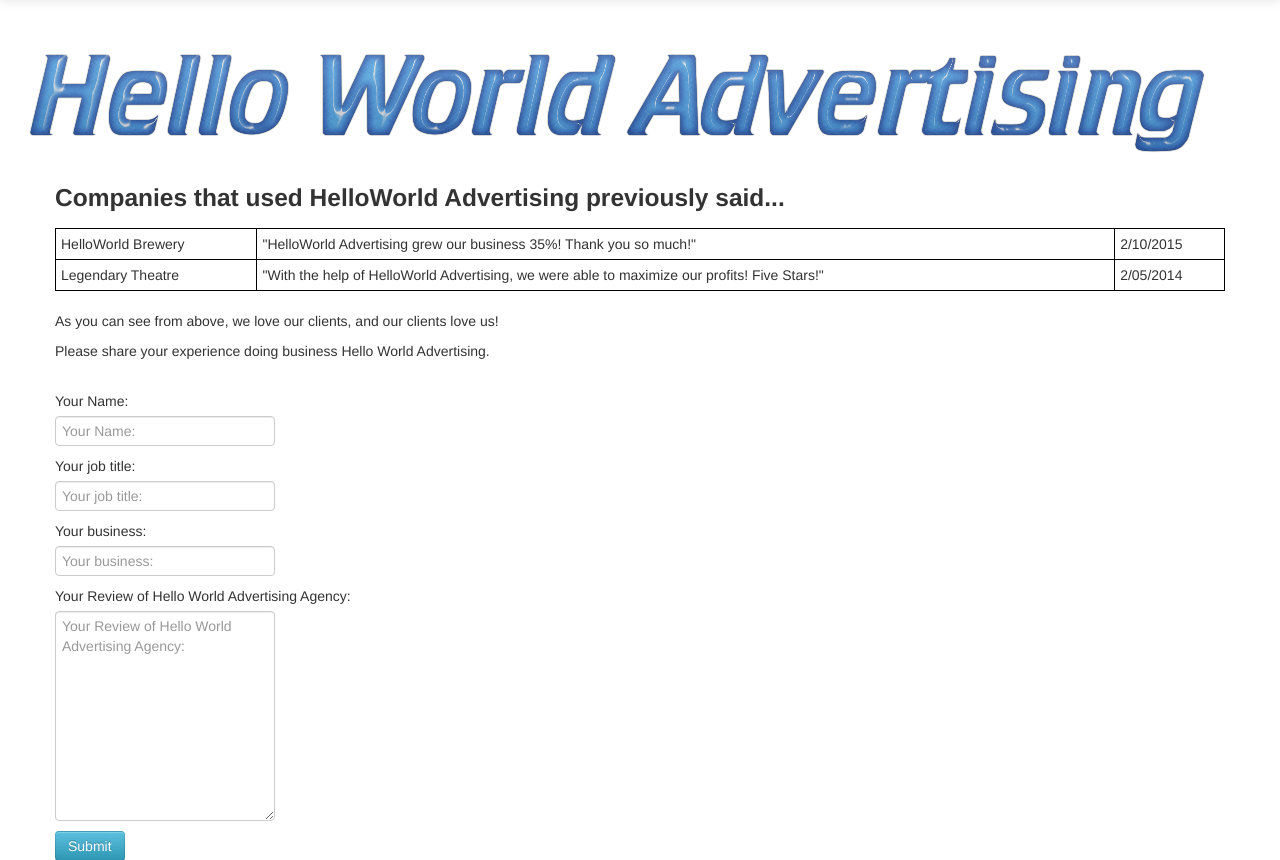
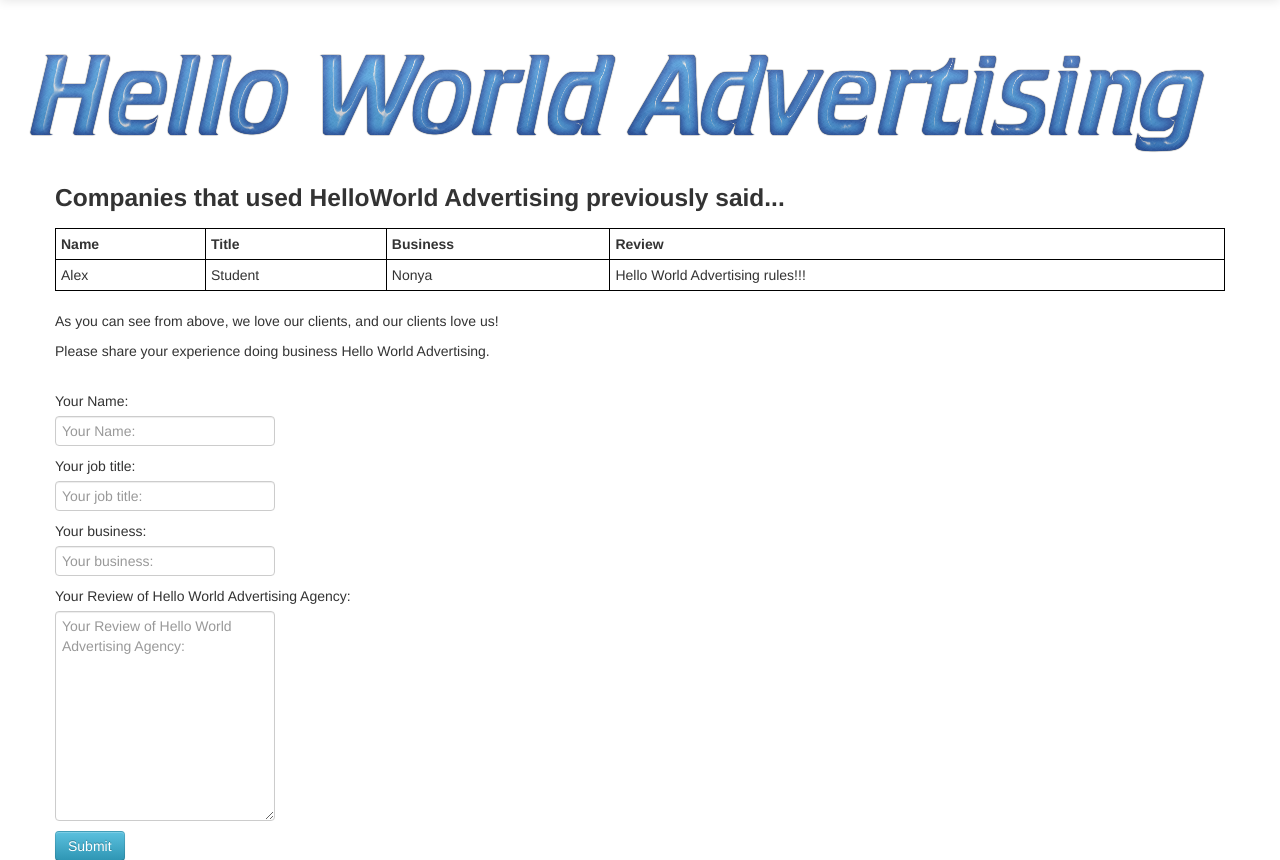
Before and after one commit to c1phr/cs399_agency, a Django app: page /reviews/ in a window 1280 px wide. Shown: the part 41-901 px from the top of the page. Run offline with Django 3.2, Linux system fonts and the light colour scheme; data comes from the database, SQL or seed files in the repository; some libraries are stand-ins or nearby versions.

Commit message:
Displays Reviews from the Form now

```diff
--- a/agencyProject/agencyProject/templates/reviews.html
+++ b/agencyProject/agencyProject/templates/reviews.html
@@ -19,16 +19,24 @@ th, td {
 
 <h3> Companies that used HelloWorld Advertising previously said...</h3>
 <table style="width:100%">
-  <tr>
-    <td>HelloWorld Brewery</td>
-    <td>"HelloWorld Advertising grew our business 35%!  Thank you so much!"</td>
-    <td>2/10/2015</td>
-  </tr>
-  <tr>
-    <td>Legendary Theatre</td>
-    <td>"With the help of HelloWorld Advertising, we were able to maximize our profits! Five Stars!"</td>
-    <td>2/05/2014</td>
-  </tr>
+
+    <thead>
+        <th>Name</th>
+        <th>Title</th>
+        <th>Business</th>
+        <th>Review</th>
+    </thead>
+
+    <tbody>
+        {% for review in reviews %}
+            <tr>
+                <td>{{ review.name }}</td>
+                <td>{{ review.title }}</td>
+                <td>{{ review.business }}</td>
+                <td>{{ review.review }}</td>
+            </tr>
+        {% endfor %}
+    </tbody>
 </table>
 
 <br>
@@ -46,4 +54,6 @@ th, td {
 			</form>
 </div>
 
+
+
 {% endblock %}
```
